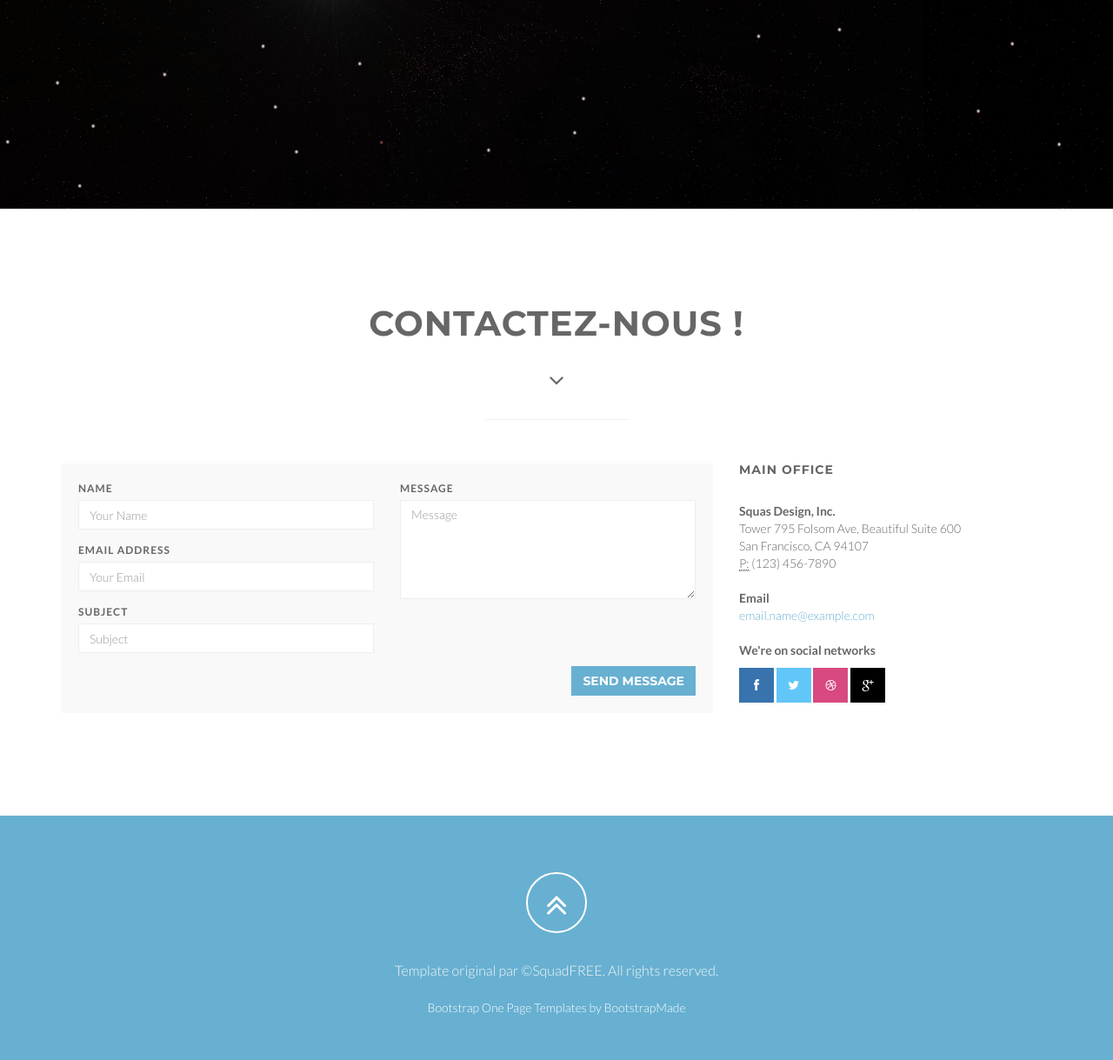
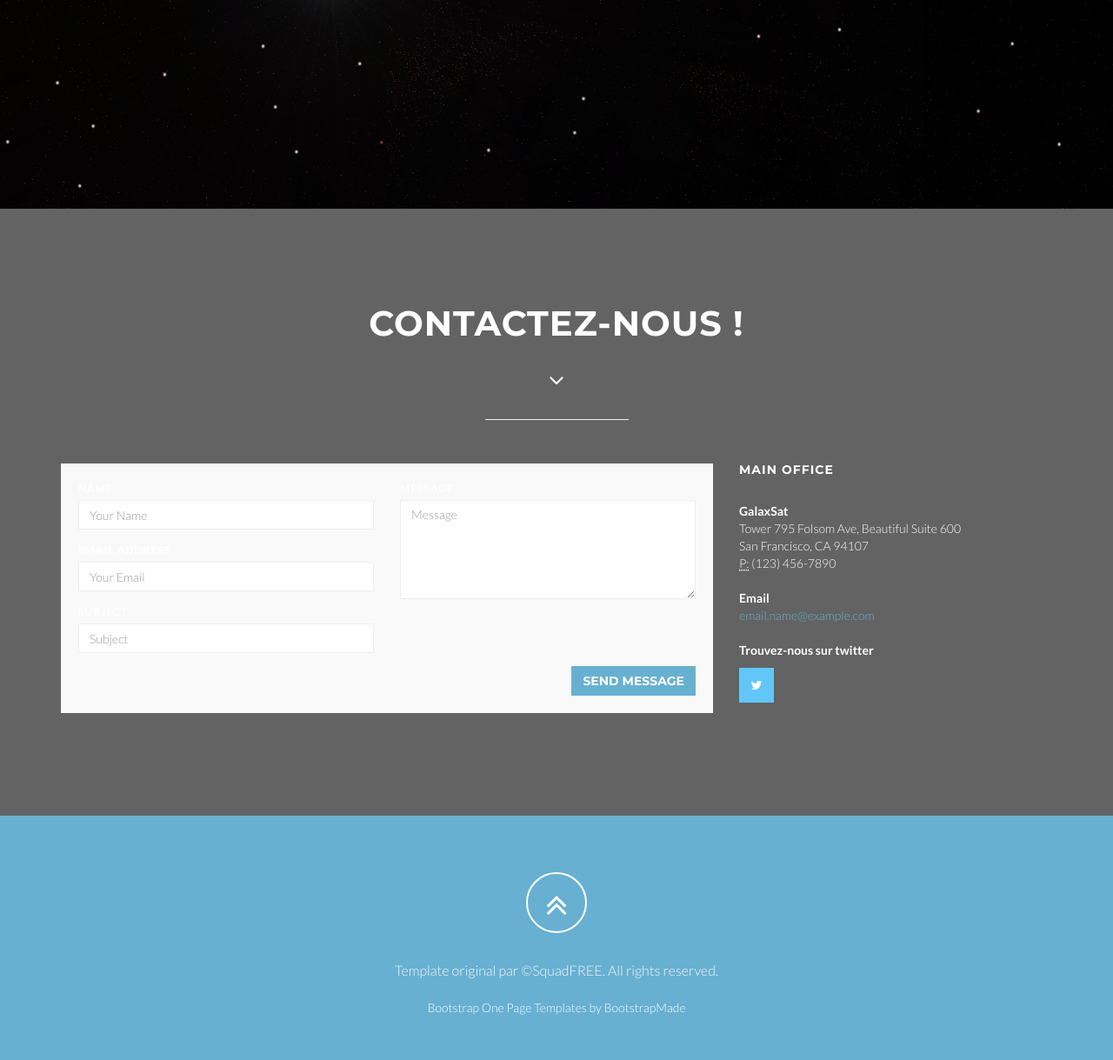
Before and after one commit to RedAXELight/ProjetWebAB, a PHP site: page /vue/contact.php in a window 1280 px wide. Shown: the part 560-1779 px from the top of the page at 87% size. Run offline with PHP 8.4, Linux system fonts and the light colour scheme.

Commit message:
Apparence

```diff
--- a/Site/controleur/controleur.php
+++ b/Site/controleur/controleur.php
@@ -19,6 +19,11 @@ function erreur($e)
     require "vue/vue_erreur.php";
 }
 
+function contact()
+{
+    require "vue/contact.php";
+}
+
 //--------------------------USERS--------------------------------
 function login() //Fonction pour le login du formulaire
 {
--- a/Site/css/style.css
+++ b/Site/css/style.css
@@ -14,8 +14,8 @@ body {
     height: 100%;
     font-family: 'Lato',sans-serif;
 	font-weight: 300;
-    color: #666;
-    background-color: #fff;
+    color: #ffffff;
+    background-color: #636363;
 }
 
 html {
@@ -287,7 +287,7 @@ hr {
 }
 
 .bg-gray {
-	background: #f8f8f8;
+	background: #b5b5b5;
 }
 
 
--- a/Site/index.php
+++ b/Site/index.php
@@ -18,6 +18,9 @@ try {
             case 'vue_login':
                 login();
                 break;
+            case 'contact':
+                contact();
+                break;
 
             default:
                 throw new Exception("Action non valide");
--- a/Site/vue/contact.php
+++ b/Site/vue/contact.php
@@ -85,7 +85,7 @@ $titre="GalaxSat - Contact";
           <h5>Main Office</h5>
 
           <address>
-        <strong>Squas Design, Inc.</strong><br>
+        <strong>GalaxSat</strong><br>
         Tower 795 Folsom Ave, Beautiful Suite 600<br>
         San Francisco, CA 94107<br>
         <abbr title="Phone">P:</abbr> (123) 456-7890
@@ -96,12 +96,9 @@ $titre="GalaxSat - Contact";
         <a href="mailto:#">email.name@example.com</a>
       </address>
           <address>
-        <strong>We're on social networks</strong><br>
+        <strong>Trouvez-nous sur twitter</strong><br>
                       <ul class="company-social">
-                          <li class="social-facebook"><a href="#" target="_blank"><i class="fa fa-facebook"></i></a></li>
                           <li class="social-twitter"><a href="#" target="_blank"><i class="fa fa-twitter"></i></a></li>
-                          <li class="social-dribble"><a href="#" target="_blank"><i class="fa fa-dribbble"></i></a></li>
-                          <li class="social-google"><a href="#" target="_blank"><i class="fa fa-google-plus"></i></a></li>
                       </ul>
       </address>
         </div>
--- a/Site/vue/gabarit.php
+++ b/Site/vue/gabarit.php
@@ -60,7 +60,7 @@
                 <li><a href="#service">Service</a></li>
 
                 <?php if (@$_GET['action'] == "vue_contact") : ?>
-                    <li class="active"><a href="index.php?action=vue_contact">Contact</a></li>
+                    <li class="active"><a href="index.php?action=contact">Contact</a></li>
                 <?php else : ?>
                     <li><a href="index.php?action=vue_contact">Contact</a></li>
                 <?php endif; ?>
```
